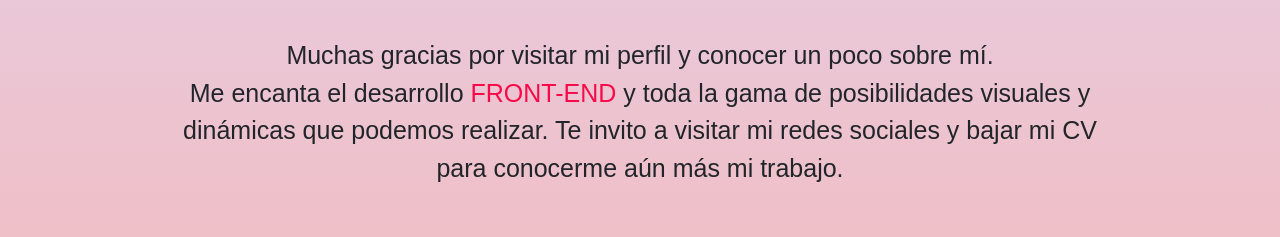
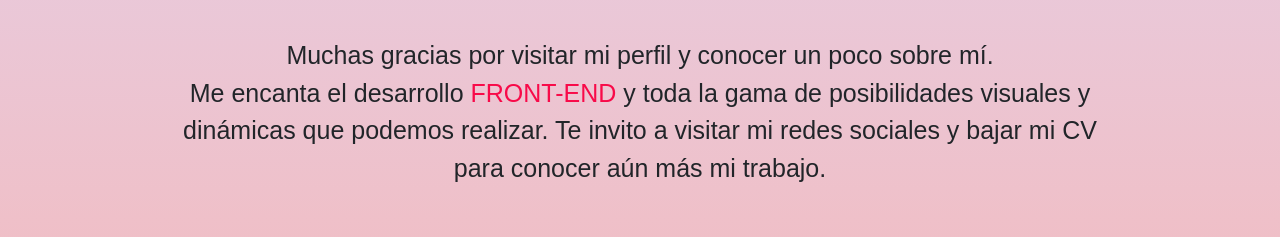
Before and after one commit to Shamelart/Portafolio-Palante, a plain HTML site: page index.html in a window 1280 px wide. Shown: the part 970-1207 px from the top of the page. Drawn offline with nearby package versions, Linux system fonts and the light colour scheme; a web font is replaced by a local one.

Commit message:
Modificaciones html

```diff
--- a/index.html
+++ b/index.html
@@ -64,7 +64,7 @@
 				Muchas gracias por visitar mi perfil y conocer un poco sobre mí. <br>
 				Me encanta el desarrollo <span class="front">FRONT-END</span>  y toda la gama de posibilidades visuales
 				y dinámicas que podemos realizar.
-				Te invito a visitar mi redes sociales y bajar mi CV para conocerme aún más mi trabajo.
+				Te invito a visitar mi redes sociales y bajar mi CV para conocer aún más mi trabajo.
 			</p>
 			</div>
 		</section>
```
